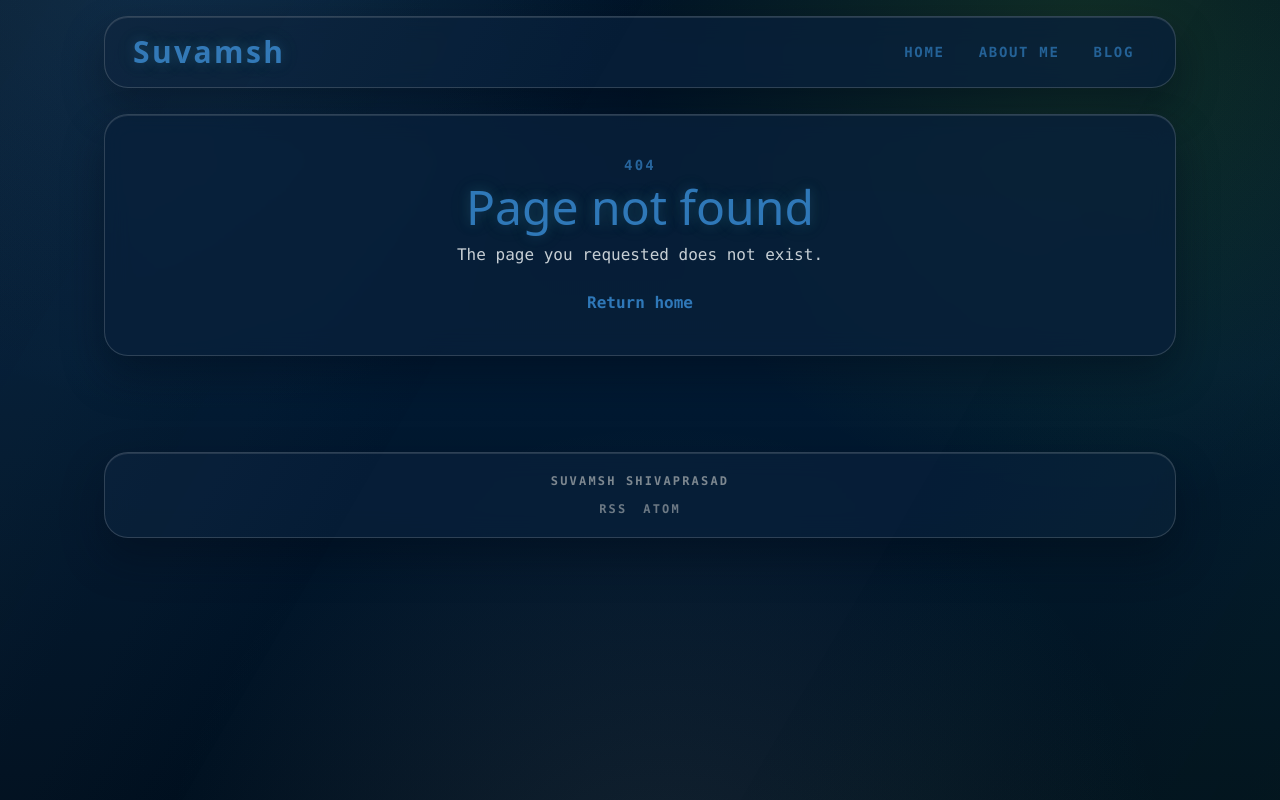
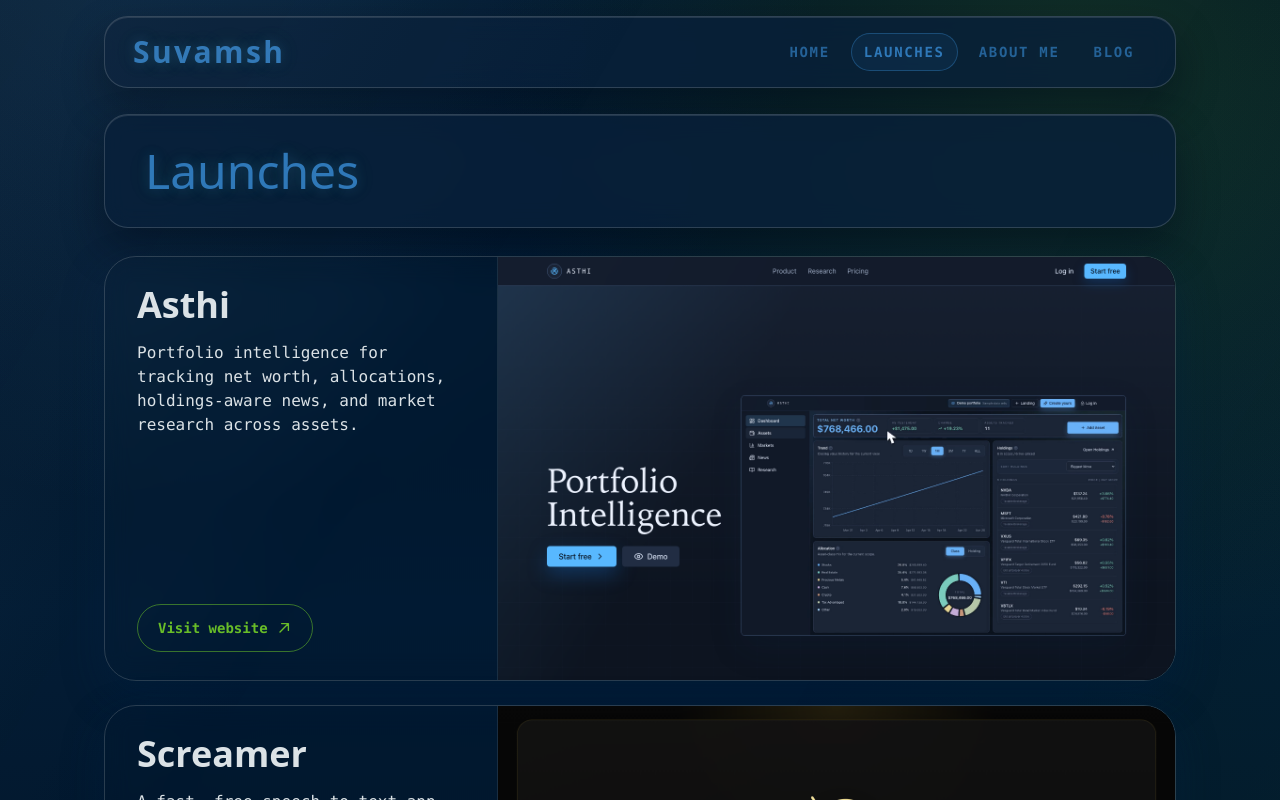
Before and after one commit to suvamsh/suvamsh.github.io, a Next.js app: page /launches in a window 1280 px wide. Before the commit this address had no page. Shown: the top 800 px of the page. Built offline with nearby package versions, Linux system fonts and the light colour scheme.

Commit message:
Add launches navigation and homepage CTA

```diff
--- /dev/null
+++ b/app/launches/page.tsx
@@ -0,0 +1,108 @@
+import Image from "next/image";
+import Link from "next/link";
+
+type Launch = {
+  title: string;
+  summary: string;
+  href: string;
+  image: string;
+  imageAlt: string;
+};
+
+const launches: Launch[] = [
+  {
+    title: "Asthi",
+    summary:
+      "Portfolio intelligence for tracking net worth, allocations, holdings-aware news, and market research across assets.",
+    href: "https://www.asthi.app",
+    image: "/images/launches/asthi.png",
+    imageAlt: "Asthi landing page screenshot showing a portfolio dashboard hero"
+  },
+  {
+    title: "Screamer",
+    summary: "A fast, free speech-to-text app that runs locally and works anywhere you type.",
+    href: "https://www.screamer.app",
+    image: "/images/launches/screamer.png",
+    imageAlt: "Screamer landing page screenshot showing the product hero and feature highlights"
+  }
+];
+
+function ExternalLinkIcon() {
+  return (
+    <svg viewBox="0 0 20 20" fill="none" aria-hidden="true" className="h-4 w-4">
+      <path
+        d="M7 4.5h8.5V13M15.25 4.75 5 15"
+        stroke="currentColor"
+        strokeLinecap="round"
+        strokeLinejoin="round"
+        strokeWidth="1.7"
+      />
+    </svg>
+  );
+}
+
+export const metadata = {
+  title: "Launches | Suvamsh Shivaprasad",
+  description: "Products, open source software, and companies shipped by Suvamsh Shivaprasad."
+};
+
+export default function LaunchesPage() {
+  return (
+    <div className="space-y-7">
+      <section className="fade-up surface px-5 py-6 shadow-card sm:px-6 sm:py-8 md:px-10">
+        <h1 className="matrix-title font-display text-4xl leading-tight text-accent sm:text-[2.75rem] md:text-5xl">
+          Launches
+        </h1>
+      </section>
+
+      <div className="space-y-6">
+        {launches.map((launch, index) => (
+          <article
+            key={launch.href}
+            className="fade-up overflow-hidden rounded-[1.75rem] border border-tertiary/25 bg-panel/72 shadow-card backdrop-blur-md sm:rounded-[2rem]"
+            style={{ animationDelay: `${120 + index * 110}ms` }}
+          >
+            <div className="grid gap-0 lg:grid-cols-[minmax(17rem,0.58fr)_minmax(0,1fr)]">
+              <div className="flex flex-col justify-between gap-8 border-b border-tertiary/15 px-5 py-6 sm:px-6 sm:py-7 md:px-8 lg:border-b-0 lg:border-r">
+                <div>
+                  <h2 className="break-words font-display text-3xl font-semibold leading-tight text-ink sm:text-4xl">
+                    {launch.title}
+                  </h2>
+                  <p className="mt-4 text-sm leading-7 text-ink/76 sm:text-base">{launch.summary}</p>
+                </div>
+
+                <Link
+                  href={launch.href}
+                  target="_blank"
+                  rel="noreferrer"
+                  className="inline-flex min-h-12 w-fit items-center justify-center gap-2 rounded-full border border-secondary/55 bg-secondary/12 px-5 py-3 text-sm font-semibold text-secondary transition hover:border-secondary/80 hover:bg-secondary/22"
+                >
+                  Visit website
+                  <ExternalLinkIcon />
+                </Link>
+              </div>
+
+              <Link
+                href={launch.href}
+                target="_blank"
+                rel="noreferrer"
+                aria-label={`Open ${launch.title}`}
+                className="group block bg-[#020b14]"
+              >
+                <Image
+                  src={launch.image}
+                  alt={launch.imageAlt}
+                  width={1440}
+                  height={1100}
+                  sizes="(max-width: 1024px) 100vw, 720px"
+                  className="aspect-[16/10] h-full w-full object-cover object-top transition duration-500 group-hover:scale-[1.015]"
+                  priority={index === 0}
+                />
+              </Link>
+            </div>
+          </article>
+        ))}
+      </div>
+    </div>
+  );
+}
--- a/app/page.tsx
+++ b/app/page.tsx
@@ -74,8 +74,14 @@ export default function HomePage() {
 
             <div className="flex flex-col gap-3 pt-1 sm:flex-row sm:flex-wrap">
               <Link
+                href="/launches"
+                className="inline-flex min-h-12 items-center justify-center rounded-full border border-secondary bg-secondary/15 px-5 py-3 text-sm font-semibold text-secondary transition hover:bg-secondary/25 sm:min-w-[10rem]"
+              >
+                See launches
+              </Link>
+              <Link
                 href="/blog"
-                className="inline-flex min-h-12 items-center justify-center rounded-full border border-secondary bg-secondary/15 px-5 py-3 text-sm font-semibold text-secondary transition hover:bg-secondary/25 sm:min-w-[10rem]"
+                className="inline-flex min-h-12 items-center justify-center rounded-full border border-accent/55 bg-accent/10 px-5 py-3 text-sm font-semibold text-accent transition hover:border-accent/70 hover:bg-accent/20 sm:min-w-[10rem]"
               >
                 Read the blog
               </Link>
--- a/components/site-header.tsx
+++ b/components/site-header.tsx
@@ -7,6 +7,7 @@ import { useState } from "react";
 
 const navItems = [
   { href: "/", label: "Home" },
+  { href: "/launches", label: "Launches" },
   { href: "/about", label: "About me" },
   { href: "/blog", label: "Blog" }
 ];
```
Also changed, not shown: public/images/launches/asthi.png (added), public/images/launches/screamer.png (added).
